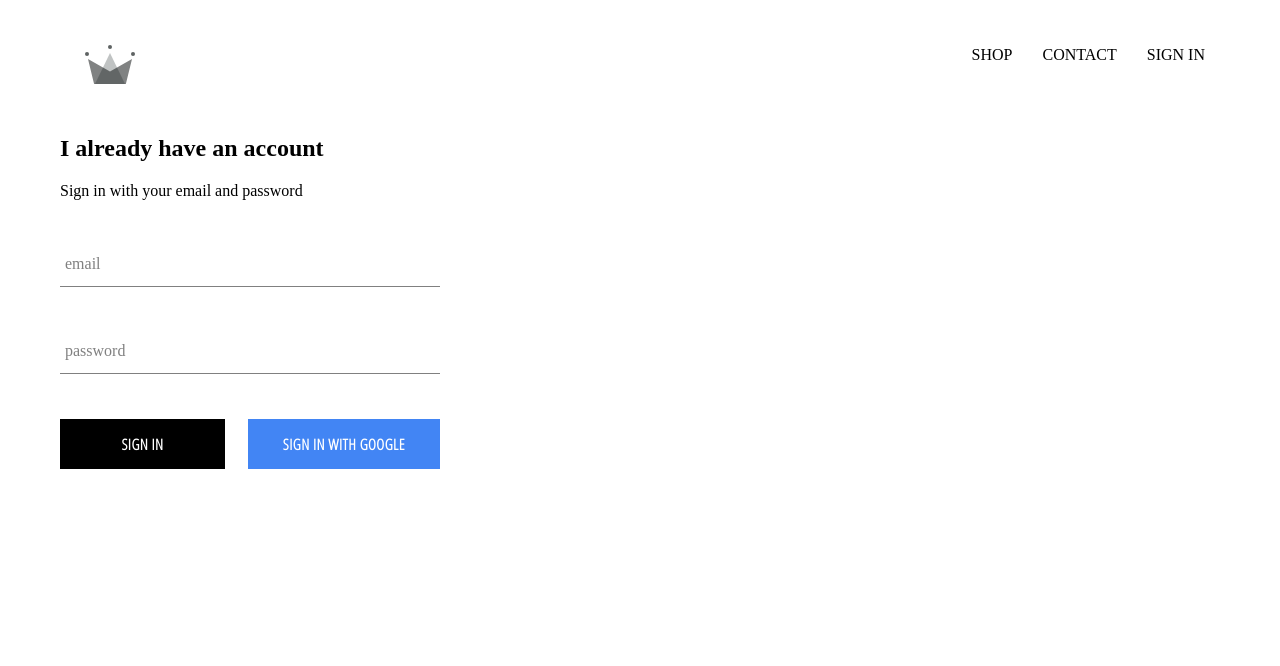
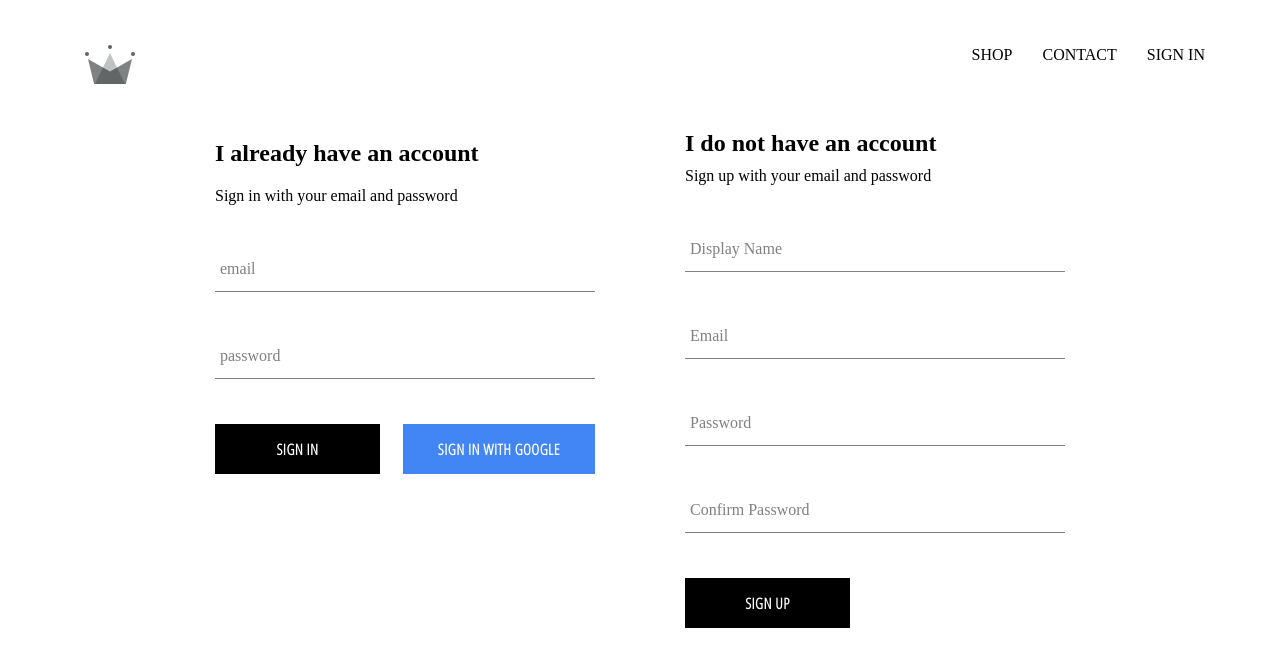
Before and after one commit to mikdadayan/clothe-yourself-shop, a React (Create React App) app: page /signin in a window 1280 px wide. Shown: the top 666 px of the page. Built offline with nearby package versions, Linux system fonts and the light colour scheme; no server answers.

Commit message:
finishing sign in, adding signup with email password

```diff
--- a/src/App.js
+++ b/src/App.js
@@ -5,11 +5,11 @@
 import ShopPage from './pages/shop/shop.component';
 import { Route, Switch } from 'react-router-dom';
 import SignInAndSignUp from "./pages/sign-in-and-signup.component/sign-in-and-signup.component";
-import { auth } from './components/firebase/firebase.utils';
+import { auth, createUserProfileDocument } from './components/firebase/firebase.utils';
 
 
 class App extends Component {
-  constructor(){
+  constructor() {
     super();
     this.state = {
       currentUser: null
@@ -18,23 +18,39 @@
 
   unsubscribeFromAuth = null
 
-  componentDidMount(){
-    auth.onAuthStateChanged(user => {
-      this.setState({currentUser: user});
+  componentDidMount() {
+    this.unsubscribeFromAuth = auth.onAuthStateChanged(async userAuth => {
+      if(userAuth){
+        const userRef = await createUserProfileDocument(userAuth);
+        userRef.onSnapshot(async snapshot => {
+          console.log(snapshot.data())
+          this.setState({
+            currentUser: {
+              id: snapshot.id,
+              ...(await snapshot.data())
+            }
+          }, () => {
+            console.log(this.state)
 
-      console.log(user)
+          })
+        })
+        console.log(this.state)
+      }
+      else {
+        this.setState({currentUser: userAuth})
+      }
     })
 
   }
 
-  componentWillUnmount(){
+  componentWillUnmount() {
     this.unsubscribeFromAuth()
   }
 
-  render(){
+  render() {
     return (
       <div>
-        <Header  currentUser={this.state.currentUser}/>
+        <Header currentUser={this.state.currentUser} />
         <Switch>
           <Route exact path='/' component={HomePage} />
           <Route exact path='/shop' component={ShopPage} />
--- a/src/components/firebase/firebase.utils.js
+++ b/src/components/firebase/firebase.utils.js
@@ -13,12 +13,38 @@
     measurementId: "G-Z2XHS29LM4"
 }
 
+export const createUserProfileDocument = async (userAuth, additionalData) => {
+    if(!userAuth) return;
+    const userRef = firestore.doc(`users/${userAuth.uid}`)
+    const snapshot = await userRef.get();
+    // console.log('we got it')
+
+    if(!snapshot.exists){
+        const {displayName, email} = userAuth;
+        const createdAt = new Date();
+        // console.log('######')
+        try{
+            await userRef.set({
+                displayName: displayName,
+                email: email,
+                createdAt: createdAt,
+                ...additionalData
+            })
+        } catch(error){
+            console.log('error creating user', error.message);
+        }
+    }
+
+    return userRef;
+}
 
 firebase.initializeApp(config);
 
 export const auth = firebase.auth();
 export const firestore = firebase.firestore()
 
+
+
 const provider = new firebase.auth.GoogleAuthProvider();
 provider.setCustomParameters({ prompt: 'select_account' });
 export const signInWithGoogle = () => auth.signInWithPopup(provider);
--- a/src/components/form-input/form-input.component.jsx
+++ b/src/components/form-input/form-input.component.jsx
@@ -4,7 +4,6 @@
 
 
 const FormInput = ({ handleChange, label, ...otherProps }) => {
-    console.log(otherProps.value.length)
     return (
         <div className='group'>
             <input
--- a/src/components/sign-in/sign-in.component.jsx
+++ b/src/components/sign-in/sign-in.component.jsx
@@ -2,7 +2,7 @@
 
 import FormInput from '../form-input/form-input.component'
 import CustomButton from '../custom-button/custom-button.component';
-import { signInWithGoogle } from '../firebase/firebase.utils'
+import { signInWithGoogle, auth } from '../firebase/firebase.utils'
 import './sign-in.styles.scss'
 
 class SignIn extends React.Component{
@@ -14,12 +14,19 @@
         }
     }
 
-    handleSubmit = (event) => {
+    handleSubmit = async (event) => {
         event.preventDefault();
-        this.setState({
-            email: '',
-            password: ''
-        })
+        const {email, password} = this.state;
+        try{
+            await  auth.signInWithEmailAndPassword(email, password)
+            this.setState({
+                email: '',
+                password: ''
+            })
+        } catch(error){
+            console.error(error)
+        }
+
     }
 
     handleChange = ( event )=>{
--- /dev/null
+++ b/src/components/sign-up/sign-up.component.jsx
@@ -0,0 +1,99 @@
+import React, { Component } from 'react';
+
+import CustomButton from '../custom-button/custom-button.component';
+import FormInput from '../form-input/form-input.component';
+import { auth, createUserProfileDocument } from '../firebase/firebase.utils';
+import './sign-up.styles.scss'
+
+class SignUp extends Component {
+    constructor() {
+        super();
+        this.state = {
+            displayName: '',
+            email: '',
+            password: '',
+            confirmPassword: ''
+        }
+    }
+
+    handleSubmit = async (event) => {
+        event.preventDefault();
+        const {displayName, email, password, confirmPassword} = this.state;
+        if(confirmPassword !== password) {
+            alert('Passwords dont match!');
+            return;
+        }
+
+        try{
+            const { user } = await auth.createUserWithEmailAndPassword(
+                email,
+                password
+            );
+
+            await createUserProfileDocument(user, {displayName});
+            this.setState = {
+                displayName: '',
+                email: '',
+                password: '',
+                confirmPassword: ''
+            }
+
+        } catch( error ){
+            console.error(error)
+        }
+    }
+
+    handleChange = (event) => {
+        const {name, value} = event.target
+        this.setState({
+            [name]: value
+        })
+    }
+
+    render() {
+        const { displayName, email, password, confirmPassword } = this.state;
+        return (
+            <div className='sign-up'>
+                <h2 className='title'>I do not have an account</h2>
+                <span>Sign up with your email and password</span>
+                <form className='sign-up-form' onSubmit={this.handleSubmit}>
+                    <FormInput
+                        type='text'
+                        name='displayName'
+                        value={displayName}
+                        handleChange={this.handleChange}
+                        label='Display Name'
+                        requried
+                    />
+                    <FormInput
+                        type='email'
+                        name='email'
+                        value={email}
+                        handleChange={this.handleChange}
+                        label='Email'
+                        required
+                    />
+                    <FormInput
+                        type='password'
+                        name='password'
+                        value={password}
+                        handleChange={this.handleChange}
+                        label='Password'
+                        required
+                    />
+                    <FormInput
+                        type='password'
+                        name='confirmPassword'
+                        value={confirmPassword}
+                        handleChange={this.handleChange}
+                        label='Confirm Password'
+                        required
+                    />
+                    <CustomButton type='submit'>SIGN UP</CustomButton>
+                </form>
+            </div>
+        )
+    }
+}
+
+export default SignUp;
--- /dev/null
+++ b/src/components/sign-up/sign-up.styles.scss
@@ -0,0 +1,9 @@
+.sign-up {
+    display: flex;
+    flex-direction: column;
+    width: 380px;
+
+    .title {
+      margin: 10px 0;
+    }
+  }
--- a/src/pages/sign-in-and-signup.component/sign-in-and-sign-up.styles.scss
+++ b/src/pages/sign-in-and-signup.component/sign-in-and-sign-up.styles.scss
@@ -1,3 +1,6 @@
-.sign-in-and-sing-up{
-
-}
+.sign-in-and-sign-up {
+    width: 850px;
+    display: flex;
+    justify-content: space-between;
+    margin: 30px auto;
+  }
--- a/src/pages/sign-in-and-signup.component/sign-in-and-signup.component.jsx
+++ b/src/pages/sign-in-and-signup.component/sign-in-and-signup.component.jsx
@@ -1,11 +1,15 @@
 import React from 'react';
 
 import SignIn from '../../components/sign-in/sign-in.component'
+import SignUp from '../../components/sign-up/sign-up.component';
+
+import './sign-in-and-sign-up.styles.scss'
 
 const SignInAndSignUpPage = () => {
     return (
         <div className='sign-in-and-sign-up'>
             <SignIn/>
+            <SignUp/>
         </div>
     )
 }
```
